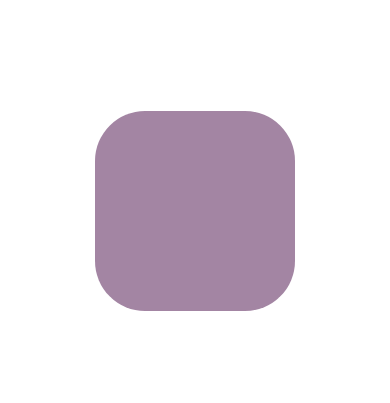
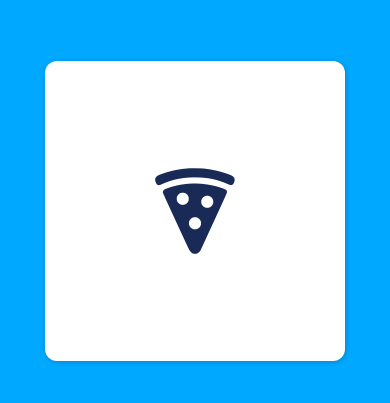
Before and after one commit to newbi94/langApp, a React Native app: screen / in a window 390 px wide. Shown: the part 211-614 px from the top of the page. Built offline with nearby package versions, Linux system fonts and the light colour scheme.

Commit message:
24.02.21
extraploate,
parallel,
rotateZ != rotate?,
box-shadow in styled,

```diff
--- a/App.js
+++ b/App.js
@@ -1,101 +1,113 @@
 import { StatusBar } from 'expo-status-bar';
 import React, { useEffect, useRef, useState } from 'react';
 import {
+  View,
   Animated,
   Dimensions,
   PanResponder,
 } from 'react-native';
 import styled from 'styled-components/native';
+import { Ionicons } from "@expo/vector-icons";
+
+
 
 const Container = styled.View`
   flex:1;
   justify-content: center;
   align-items: center;
-`;
-const Box = styled.View`
-  background-color: tomato;
-  width: 200px;
-  height: 200px;
+  background-color: #00a8ff;
 `;
 
-const AnimatedBox = Animated.createAnimatedComponent(Box)
+const Card = styled(Animated.createAnimatedComponent(View))`
+  background-color: white;
+  width: 300px;
+  height: 300px;
+  justify-content: center;
+  align-items: center;
+  border-radius: 12px;
+  box-shadow: 1px 1px 5px rgba(0, 0, 0, 0.2);
+`;
+//box-shadow가 입체감을 불어 넣는다.
+
+/* const Card = styled.View``;
+const AnimatedCard = Animated.createAnimatedComponent(Card);
+이렇게 구성하면 아래 return 파트에서 태그 내에 Animated관련 자동완성기능이
+작동하지 않는다. 저번엔 니꼬가 이게 좋다더니 이제와서 바꾸다니
+*/
 
 export default function App() {
+  const scale = useRef(new Animated.Value(1)).current;
+  //scale은 아래 <Card 내부에 style={{~ 에서 쓰이는 프로퍼티다. 프로퍼티 자체를 정의 해준 것.
+  //때문에 Animated.Value(1)에서 1은 스케일의 기본 값을 뜻한다.
+  const position = useRef(new Animated.Value(0)).current;
+  //position에서의 Animated.Value(0) 0은 아래 translateX에 쓰여있으니 Card의 x좌표 위치 기본 값이 되겠다.
+  const rotation = position.interpolate({
+    inputRange:[-250, 250],
+    outputRange:["-15deg", "15deg"],
+    extrapolate: "clamp"
+    // inputRange를 넘어서면 어떻게 할 것인지 설정하는 프로퍼티.
+    //"clamp"는 input이 넘어서도 해당 outputRange 끝 값에서 멈춘다.
+    //"extend"는 input과 output의 비율에 맞춰 계속해서 진행된다.
+    //"identity"는 넘어서면 이상해진다(?).
+  });
+  const onPressIn = () =>
+    Animated.spring(scale, { toValue: 0.95, useNativeDriver: true }).start();
+  const onPressOut =
+    Animated.spring(scale, { toValue: 1, useNativeDriver: true });
+  const goCenter =
+    Animated.spring(position, { toValue: 0, useNativeDriver: true,});
 
-  const POSITION = useRef(
-    new Animated.ValueXY({
-      x: 0,
-      y: 0,
-    })
-  ).current;
+  //onPressIn처럼 끝에 .start()를 붙이고 onPanResponderGrant: () => onPressIn(),
+  //이런식으로 해도 되지만 onPressOut과 goCenter처럼 끝에 ()=> 와 .start()를 지우고
+  //release부분에서 Animated.parallel([onPressOut, goCenter]).start();
+  //이렇게 불러 사용하는 방법도 있다.
 
-  const borderRadius = POSITION.y.interpolate({
-    inputRange: [-300, 300],
-    outputRange: [100, 0],
-  });
-  const bgColor = POSITION.y.interpolate({
-    inputRange: [-300, 300],
-    outputRange: ["rgb(255, 99, 71)", "rgb(71, 166, 255)"],
-  });
   const panResponder = useRef(
     PanResponder.create({
-      onStartShouldSetPanResponder: () => true,
-      onPanResponderGrant: () => { //터치가 시작될 때 호출되는 함수
-        console.log("Touch Started");
-        POSITION.setOffset({
-          x: POSITION.x._value,
-          y: POSITION.y._value,
-        })
-        console.log(POSITION.x._value,POSITION.y._value)
-      },
-        //x: POSITON.x라고 해주면 number가 아니라는 에러가 뜬다.
-        //POSITON.x는 여러 함수가 포함된 Animated.Value를 받아오는 것.
-        //setOffset은 아래 onPanResponderMove의 POSITION.setValue를 통한 드래그를 구현하는 과정 중
-        //터치 오프후 다시 터치시 중앙(0의 위치)에서 시작되는 것을 방지하고 터치 오프할 때의 위치에서
-        //계속해서 드래그를 진행하기 위해 사용하는 메소드이다.
-        //onPanResponderMove의 dx,dy값은 말 그대로 터치후부터 터치오프까지의 '거리' 이기 때문에
-        //터치 오프후 다시 터치를 하면 dx,dy값은 0부터 시작하여 POSITION.setValue를 통해 x와 y를 0으로 즉시 변경,
-        //박스가 중앙으로 순간이동한후 드래그된다.
-        //setOffset은 터치가 시작할 때 0부터 시작하지 않고 전의 좌표 값을 적용시켜 (전의 좌표 값) + (터치후 이동거리)
-        //로 계산하여 이어서 드래그할 수 있게 해준다.
+    onStartShouldSetPanResponder: () => true,
 
-      onPanResponderMove:(_, { dx ,dy }) =>{ //터치 중일 때 호출되는 함수
-        console.log("Finger Moving");
-        POSITION.setValue({
-          x: dx,
-          y: dy,
-        })
-      },
-      onPanResponderRelease: () => { //터치가 끝났을 때 호출되는 함수
-        console.log("Touch Finished");
-        POSITION.flattenOffset();
-      }
-      //flattenOffset() Offset의 값이 누적되는 것을 막기위한 메소드. 값을 0으로 비워준다.
+    onPanResponderMove: (_, {dx}) => {
+      position.setValue(dx);
+    },
 
-      /*  onPanResponderRelease: () => {
-        Animated.spring(POSITION,{
-          toValue: {
-            x:0,
-            y:0,
-          },
-          bounciness: 20,
-          useNativeDriver: false,
+    onPanResponderGrant: () => onPressIn(),
+
+    onPanResponderRelease: (_, { dx }) => {
+      if (dx < -300) {
+        Animated.spring(position, {
+          toValue: -500,
+          useNativeDriver: true,
         }).start();
-        드래그후 손을 뗐을 때 중앙으로 돌아가는 애니메이션
-        */
-    })
+      } else if (dx > 300) {
+        Animated.spring(position, {
+          toValue: 500,
+          useNativeDriver: true,
+        }).start();
+      } else {
+      Animated.parallel([ onPressOut, goCenter ]).start();
+    }
+    console.log(dx)
+    },
+  })
   ).current;
-
+  //x좌표가 300 또는 -300을 넘어서면 toValue를 화면 이상의 값으로 설정해
+  //날려버리는 애니메이션을 구현했다.
+  //Animated.parallel을 통해 여러 애니메이션을 묶어서 실행한다.
     return (
       <Container>
-          <AnimatedBox
+        <Card
           {...panResponder.panHandlers}
-            style={{
-              borderRadius,
-              backgroundColor: bgColor,
-              transform: [...POSITION.getTranslateTransform()],
-            }}
-          />
+          style={{
+            transform: [
+              { scale },
+              {translateX: position},
+              {rotateZ: rotation},
+            ],
+          }}
+        >
+          <Ionicons name="pizza" color="#192a56" size={98} />
+        </Card>
       </Container>
     );
   }
+//rotateZ가 아니라 그냥 rotate라고 해도 똑같이 작동하는 것으로 보인다. 무슨 차이인지는 모르겠다.
```
